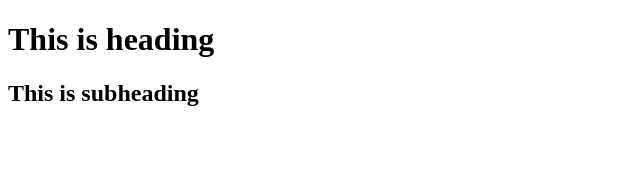
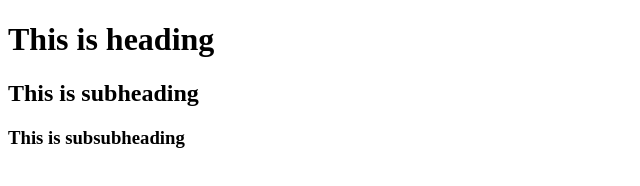
Before and after one commit to Anita-Maloku/ush1, a plain HTML site: page index.html in a window 1280 px wide. Shown: the whole page, without its empty margins (0-640 px from the left). Drawn offline with Linux system fonts and the light colour scheme.

Commit message:
Heyy girl this is my changes

```diff
--- a/index.html
+++ b/index.html
@@ -6,5 +6,6 @@
     <body>
         <h1>This is heading</h1>
         <h2>This is subheading</h2>
+        <h3>This is subsubheading</h3>
     </body>
 </html>
```
